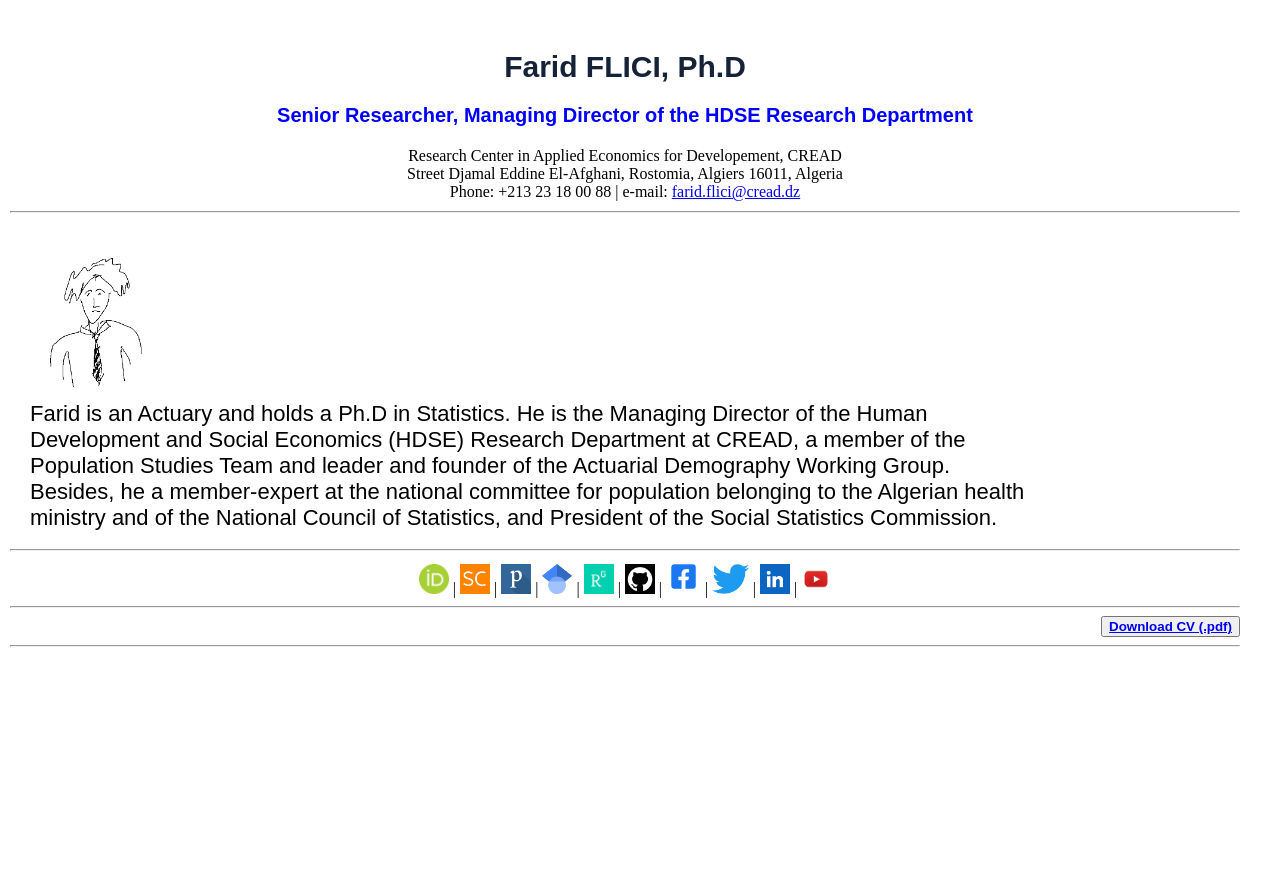
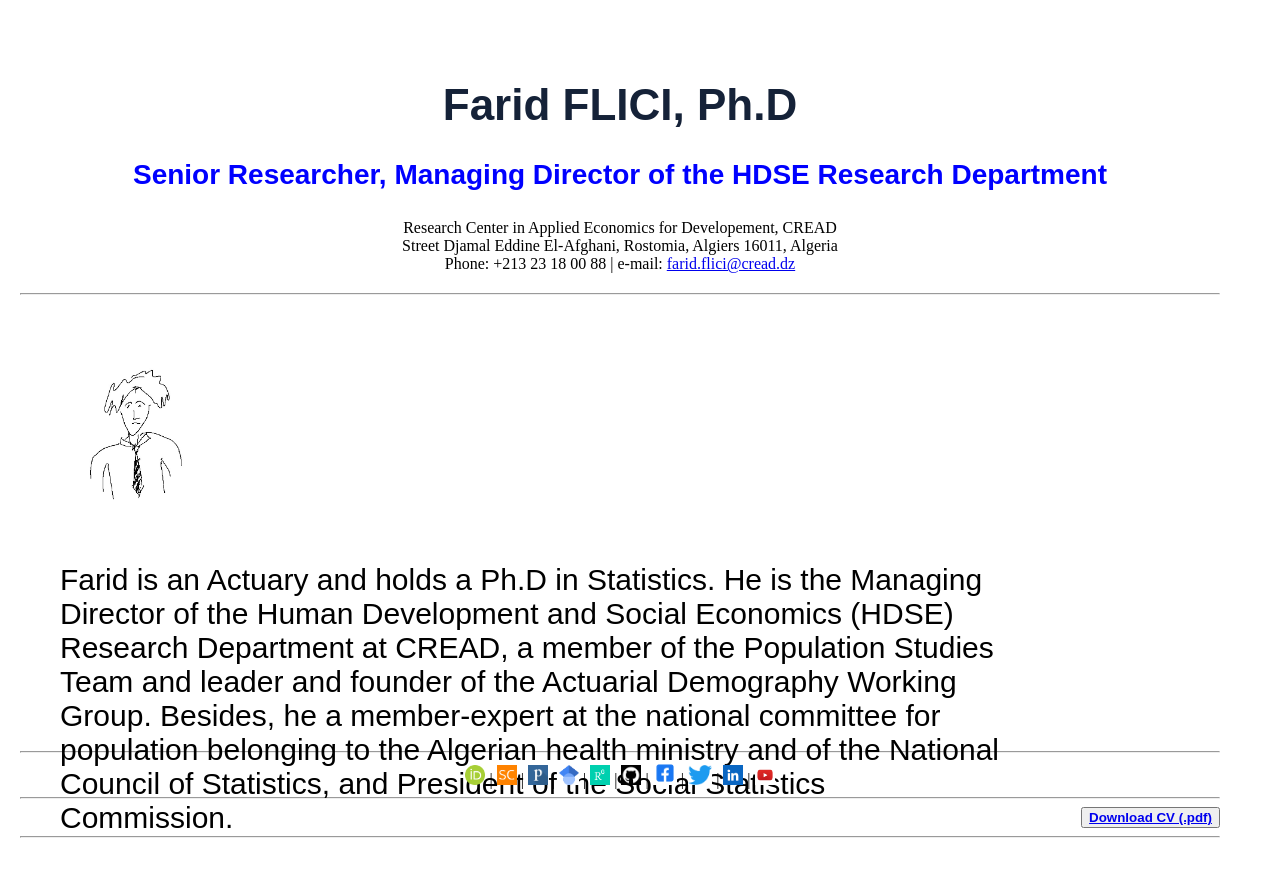
Before and after one commit to Farid-FLICI/farid-flici.github.io, a Jekyll site: the page researchername.html, which Jekyll copies as it is, in a window 1280 px wide. Shown: the top 877 px of the page. Built offline with Jekyll 4.4.1, drawn with Linux system fonts in a browser that asks for light colours.

Commit message:
Update researchername.html

```diff
--- a/researchername.html
+++ b/researchername.html
@@ -6,18 +6,18 @@
 <style>
 
 body {margin: 0;       }
-p{               font-family: sans-serif;   font-size: 20px; text-align: justify; margin: 10px 10px 10px 10px }
-p2{              font-family: sans-serif;   font-size: 22px; text-align: justify; }
-h1{              font-family: sans-serif; font-size: 30px; font-weight: bold ; text-align: center  ; color:#152238    }
-h2{              font-family: sans-serif;   font-size: 22px; font-weight: bold ; text-align: center; background-color: #05294a; color:white  }
-h3{              font-family: sans-serif;   font-size: 20px; font-weight: bold ; text-align: center  ; color: blue; }
-h4{              font-family: sans-serif;   font-size: 18px; font-weight: bold ; text-align: center     }
+p{               font-family: sans-serif;   font-size: 28px; text-align: justify; margin: 20px 20px 20px 20px }
+p2{              font-family: sans-serif;   font-size: 30px; text-align: justify; }
+h1{              font-family: sans-serif;   font-size: 44px; font-weight: bold ; text-align: center  ; color:#152238    }
+h2{              font-family: sans-serif;   font-size: 30px; font-weight: bold ; text-align: center; background-color: #05294a; color:white  }
+h3{              font-family: sans-serif;   font-size: 28px; font-weight: bold ; text-align: center  ; color: blue; }
+h4{              font-family: sans-serif;   font-size: 26px; font-weight: bold ; text-align: center     }
   .b {color: #12ff1a; text-decoration: none;   }
 
 * {  box-sizing: border-box;}
-.column {  float: center;  padding: 20px;  height: 160px;}
+.column {  float: center;  padding: 40px;  height: 220px;}
 .left { width: 15%;}
-.right {  width: 85%;}
+.right{ width: 85%;}
 .row:after {  content: "";  display: table;  clear: both;}
 
 @media screen and (max-width: 600px) {   ul.topnav li.right,    ul.topnav li {float: center;}    }
@@ -26,7 +26,7 @@
 </head>
 <body>
 
-<div style="margin: 50px 40px 40px 10px; padding: 50ppx 40px 40px 10px"  >
+<div style="margin: 80px 60px 60px 20px; padding: 80ppx 60px 60px 20px"  >
 
 <h1 align="center"> Farid FLICI, Ph.D </h1>
 <h3> Senior Researcher, Managing Director of the HDSE Research Department</h3>
@@ -49,25 +49,25 @@
 
 <hr>
   <div align="center">
-  <a href="https://orcid.org/0000-0002-1954-2120"  target="_blank"><img height="30" src="/orcid-logo.png"/></a>
+  <a href="https://orcid.org/0000-0002-1954-2120"  target="_blank"><img height="20" src="/orcid-logo.png"/></a>
   <a class="a">|</a>
-  <a href="https://www.scopus.com/authid/detail.uri?authorId=57209236573" target="_blank"><img height="30" src="/scopus-logo.png"/></a>
+  <a href="https://www.scopus.com/authid/detail.uri?authorId=57209236573" target="_blank"><img height="20" src="/scopus-logo.png"/></a>
   <a class="a">|</a>
-  <a href="https://publons.com/researcher/3172040/flici-farid/" target="_blank"><img height="30" src="/publons-logo.png"/></a>
+  <a href="https://publons.com/researcher/3172040/flici-farid/" target="_blank"><img height="20" src="/publons-logo.png"/></a>
   <a class="a">|</a>
-  <a href="https://scholar.google.com/citations?user=czeu-dwAAAAJ&hl=en" target="_blank"><img height="30" src="/scholar.png"/></a>
+  <a href="https://scholar.google.com/citations?user=czeu-dwAAAAJ&hl=en" target="_blank"><img height="20" src="/scholar.png"/></a>
   <a class="a">|</a>
-  <a href="https://www.researchgate.net/profile/Farid_Flici" target="_blank"><img height="30" src="/researchgate-logo.png"/></a>
+  <a href="https://www.researchgate.net/profile/Farid_Flici" target="_blank"><img height="20" src="/researchgate-logo.png"/></a>
   <a class="a">|</a>
-  <a href="https://github.com/Farid-FLICI" target="_blank"><img height="30" src="/github-logo.png"/></a>
+  <a href="https://github.com/Farid-FLICI" target="_blank"><img height="20" src="/github-logo.png"/></a>
   <a class="a">|</a>
-  <a href="https://www.facebook.com/flicifarid"  target="_blank"><img height="35" src=" /facebook-logo.png"/></a>
+  <a href="https://www.facebook.com/flicifarid"  target="_blank"><img height="24" src=" /facebook-logo.png"/></a>
   <a class="a">|</a>
-  <a href="https://twitter.com/Farid_FLICI" target="_blank"><img height="30" src="/twitter-logo.png"/></a>
+  <a href="https://twitter.com/Farid_FLICI" target="_blank"><img height="20" src="/twitter-logo.png"/></a>
   <a class="a">|</a>
-  <a href="https://www.linkedin.com/in/farid-flici-659a7625/" target="_blank"><img height="30" src="linkedin-logo.png"/></a>
+  <a href="https://www.linkedin.com/in/farid-flici-659a7625/" target="_blank"><img height="20" src="linkedin-logo.png"/></a>
   <a class="a">|</a>
-  <a href="https://www.youtube.com/channel/UCjh6IaTMexnUe8z3S_ZGa0A" target="_blank"><img height="30" src="/youtube-logo.jpeg"/></a>
+  <a href="https://www.youtube.com/channel/UCjh6IaTMexnUe8z3S_ZGa0A" target="_blank"><img height="20" src="/youtube-logo.jpeg"/></a>
   </div>
 
 <hr>
```
